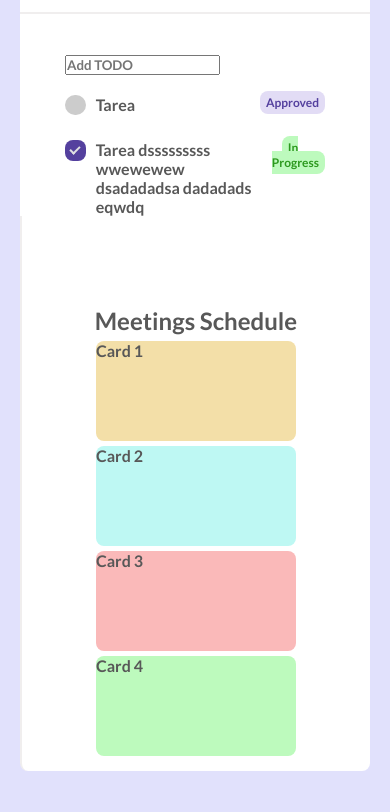
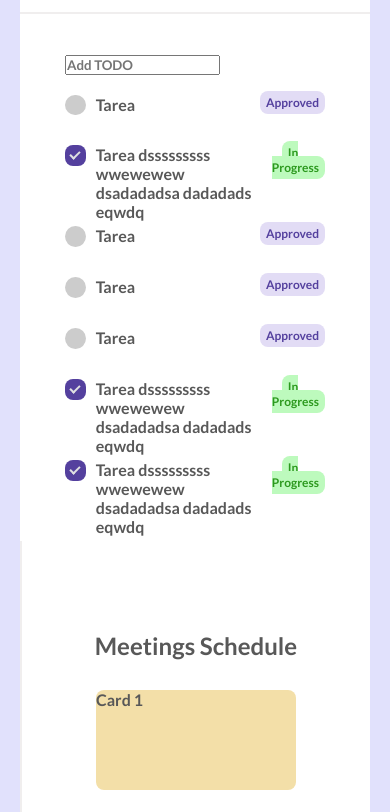
Before and after one commit to CarlosSanchezM/TodoList, a website built with Vite: page index.html in a window 390 px wide. Shown: the part 712-1524 px from the top of the page. Before the commit the page ends 1503 px from the top, so only its background shows below. Built offline with nearby package versions, Linux system fonts and the light colour scheme; files whose address does not match are found by name.

Commit message:
Cambios responsive

```diff
--- a/index.html
+++ b/index.html
@@ -132,6 +132,66 @@
               <span class="Task-status Second-status">In Progress</span>
             </div>
           </div>
+          <div class="Todo-item">
+            <label class="container">
+              <input type="checkbox">
+              <div class="checkmark"></div>
+            </label>
+            <div class="Task-name">
+              Tarea
+            </div>
+            <div class="Task-status-container">
+              <span class="Task-status First-status">Approved</span>
+            </div>
+          </div>
+          <div class="Todo-item">
+            <label class="container">
+              <input type="checkbox">
+              <div class="checkmark"></div>
+            </label>
+            <div class="Task-name">
+              Tarea
+            </div>
+            <div class="Task-status-container">
+              <span class="Task-status First-status">Approved</span>
+            </div>
+          </div>
+          <div class="Todo-item">
+            <label class="container">
+              <input type="checkbox">
+              <div class="checkmark"></div>
+            </label>
+            <div class="Task-name">
+              Tarea
+            </div>
+            <div class="Task-status-container">
+              <span class="Task-status First-status">Approved</span>
+            </div>
+          </div>
+          <div class="Todo-item">
+            <label class="container">
+              <input checked="checked" type="checkbox">
+              <div class="checkmark"></div>
+            </label>
+            <div class="Task-name">
+              Tarea dsssssssss  wwewewew dsadadadsa dadadads eqwdq
+            </div>
+            <div class="Task-status-container">
+              <span class="Task-status Second-status">In Progress</span>
+            </div>
+          </div>
+          <div class="Todo-item">
+            <label class="container">
+              <input checked="checked" type="checkbox">
+              <div class="checkmark"></div>
+            </label>
+            <div class="Task-name">
+              Tarea dsssssssss  wwewewew dsadadadsa dadadads eqwdq
+            </div>
+            <div class="Task-status-container">
+              <span class="Task-status Second-status">In Progress</span>
+            </div>
+          </div>
         </section>
       </article>
       <aside class="Meeting-container">
--- a/style.css
+++ b/style.css
@@ -252,6 +252,7 @@ nav span{
   display: flex;
   align-items: flex-start;
   color: var(--text-normal-color);
+  margin-bottom: 5px;
 }
 
 .Task-name{
@@ -358,5 +359,7 @@ div.Meet-card.Fourth-meet{
   } */
   .Meeting-container{
     border-radius: 0 0 8px 8px;
+    min-height: 600px;
+    height: auto;
   }
 }
```
